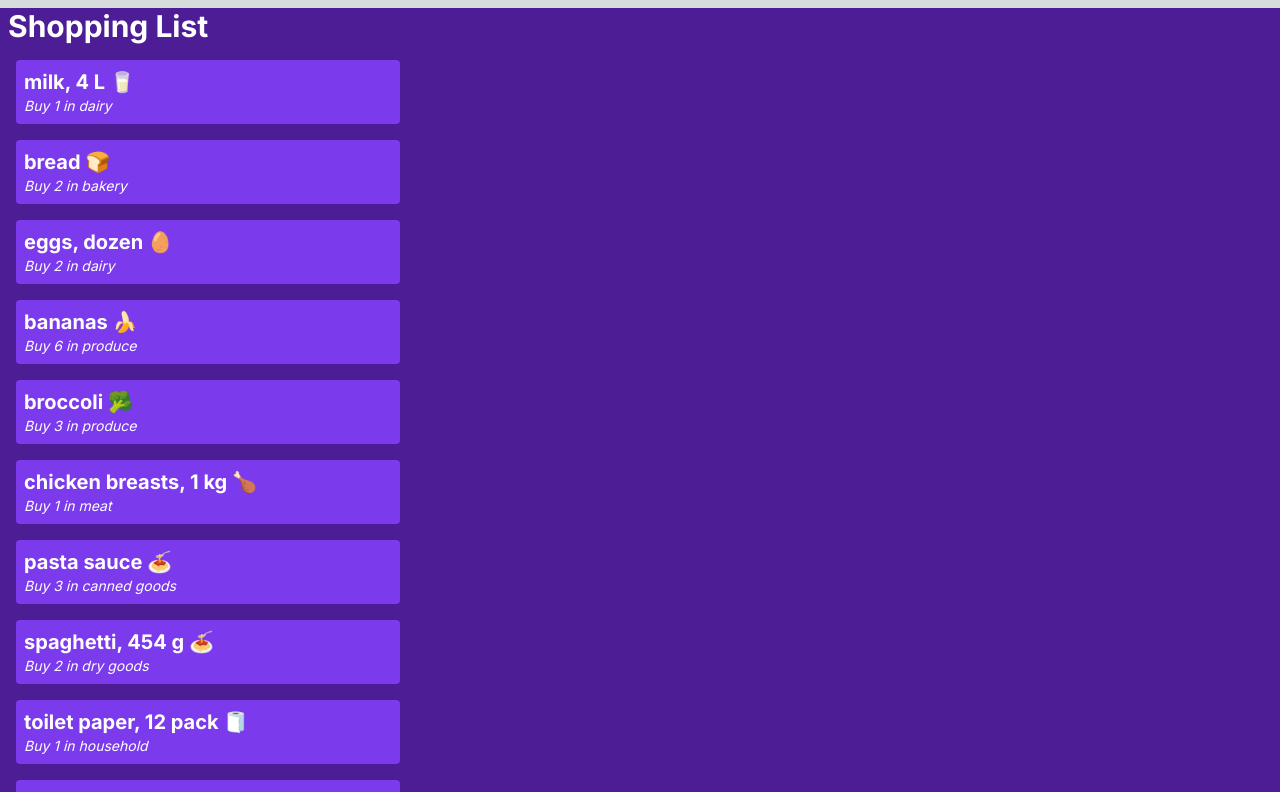
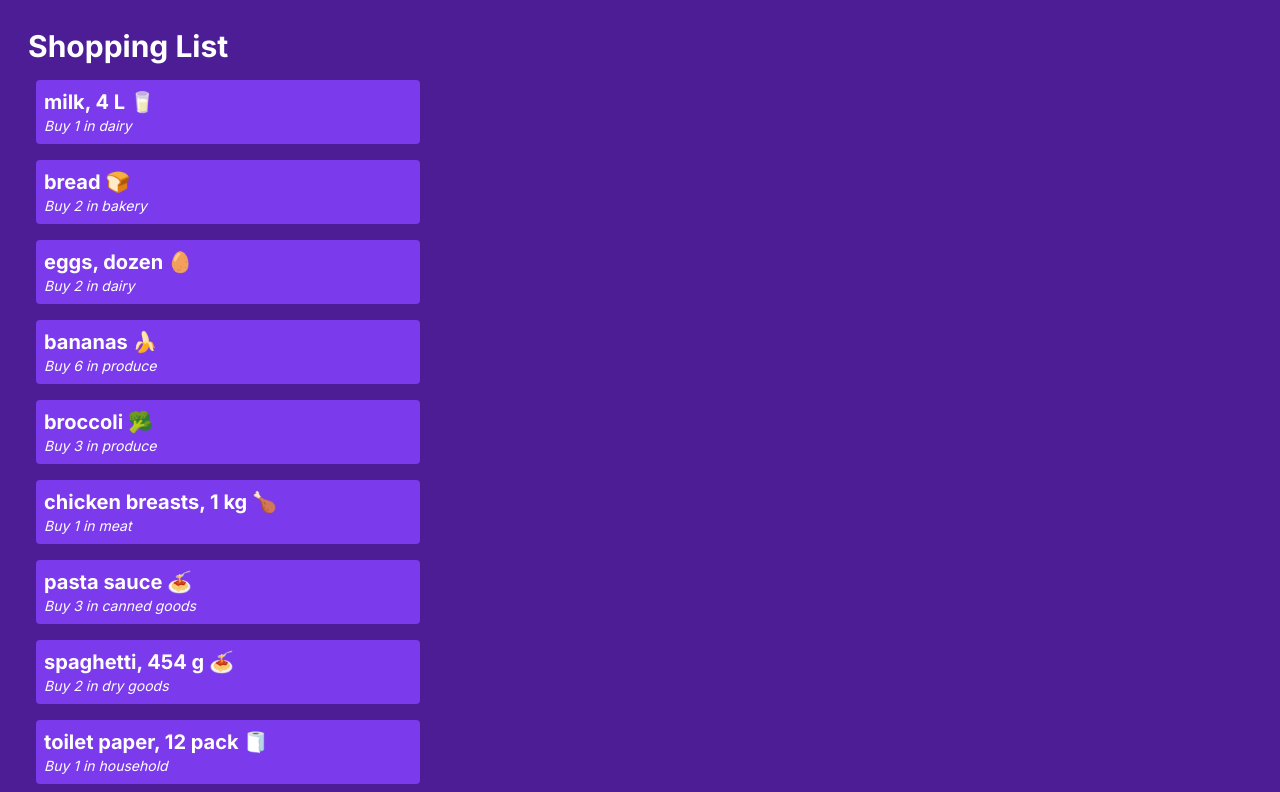
Before and after one commit to rafaelsantoscoelho/cprg306-assignments, a Next.js app: page /week-3 in a window 1280 px wide. Shown: the top 792 px of the page. Built offline with nearby package versions, Linux system fonts and the light colour scheme.

Commit message:
week 3 assignment
Fixed the white stripe at the bottom of the page

```diff
--- a/app/week-3/page.js
+++ b/app/week-3/page.js
@@ -4,7 +4,7 @@ export default function Page()
 {
     return (
         <main className="bg-violet-900">
-            <div>
+            <div className="p-5">
                 <h2 className="text-3xl font-bold m-2 text-white">Shopping List</h2>
                 <ItemList />
             </div>
```
